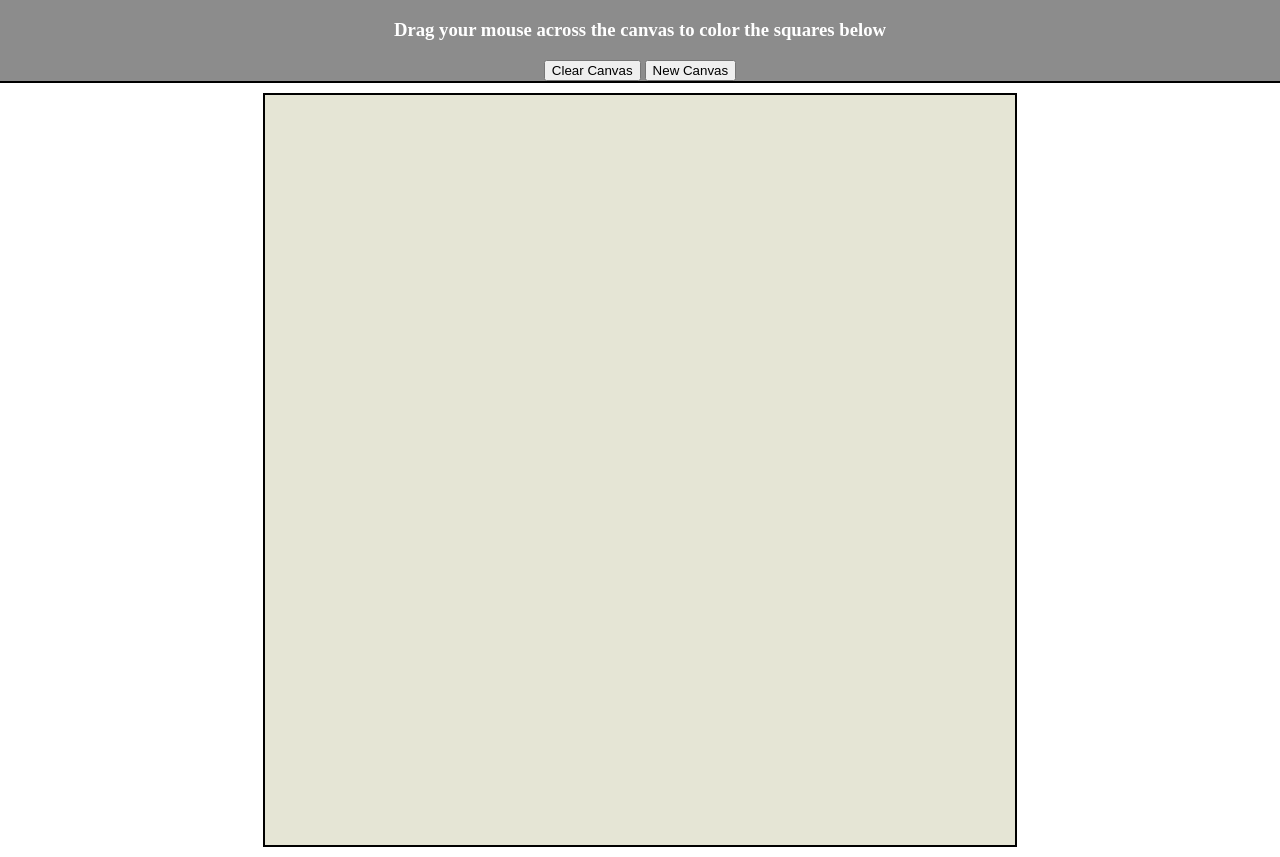
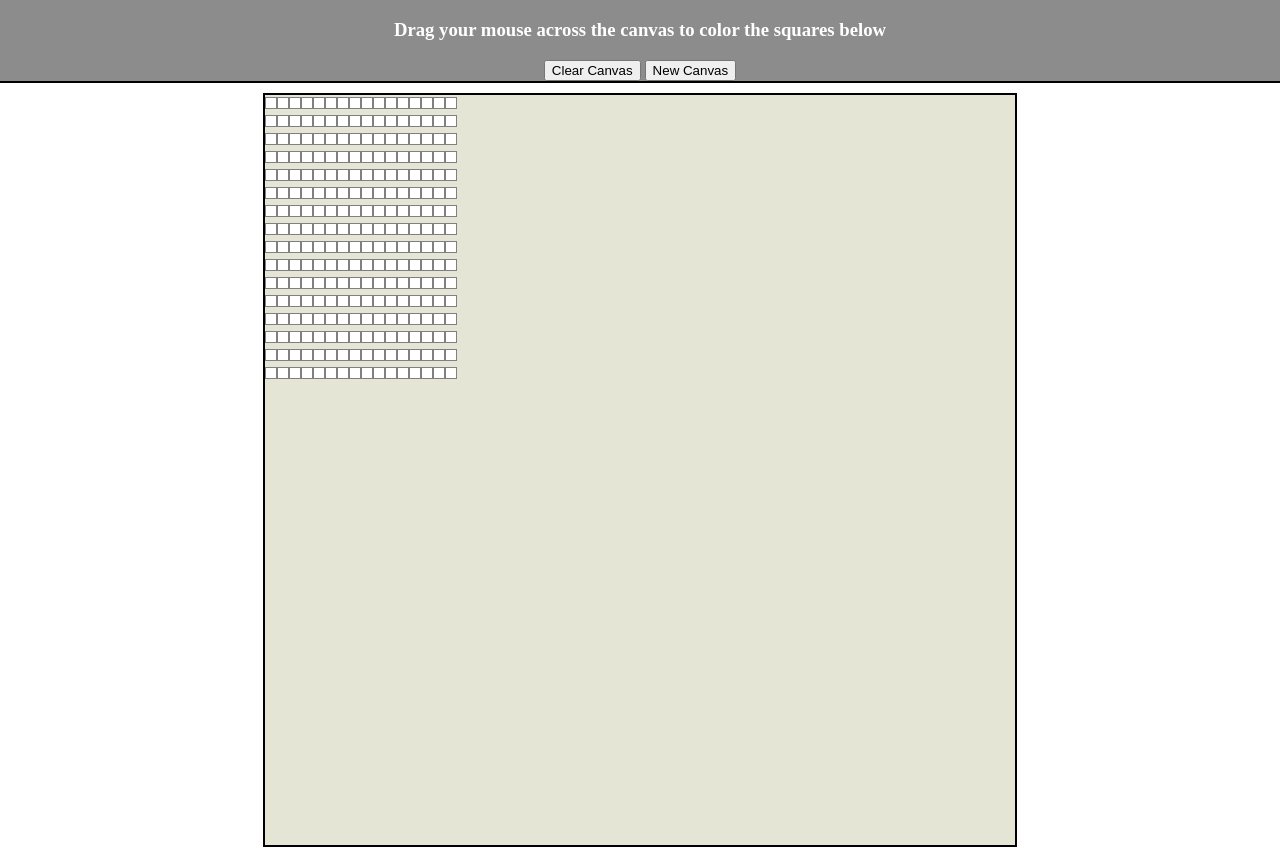
Before and after one commit to CDMCodes/jssketch, a plain HTML site: page index.html in a window 1280 px wide. Shown: the part 61-918 px from the top of the page. Drawn offline with nearby package versions, Linux system fonts and the light colour scheme.

Commit message:
Create initial pixels on canvas
Create two JS loops to add 16 rows of 16 pixels to canvas.  Add styling
for pixel row and pixels to CSS sheet.  Note that styling is incomplete,
as pixels do not fill the canvas.

```diff
--- a/draw.js
+++ b/draw.js
@@ -1,3 +1,11 @@
 $(document).ready(function(){
-
+  var pixel = '<div class="pixel"></div>'
+  var pixRow = '<div class="pixRow"></div>'
+  var gridSize = 16;
+  for(i=1;i<=gridSize;i++){
+      $(".canvas").append(pixRow);
+  }
+  for(i=1;i<=gridSize;i++){
+      $(".pixRow").append(pixel);
+    }
 });
--- a/stylesheet.css
+++ b/stylesheet.css
@@ -18,3 +18,19 @@ body {
   height: 750px;
   margin: 10px auto;
 }
+
+.pixRow{
+  padding: 0;
+  margin: 0;
+  width: 100%;
+}
+
+.pixel {
+  background-color: white;
+  border: 1px solid gray;
+  width: 10px;
+  height: 10px;
+  display: inline-block;
+  margin: 0;
+  padding: 0;
+}
```
